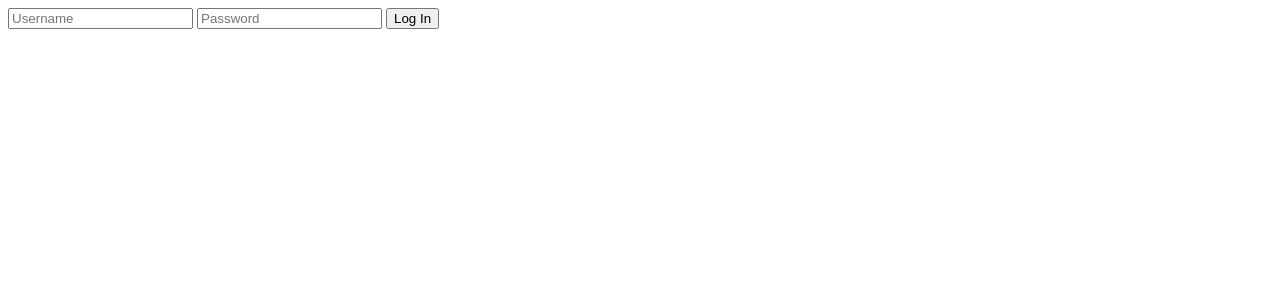
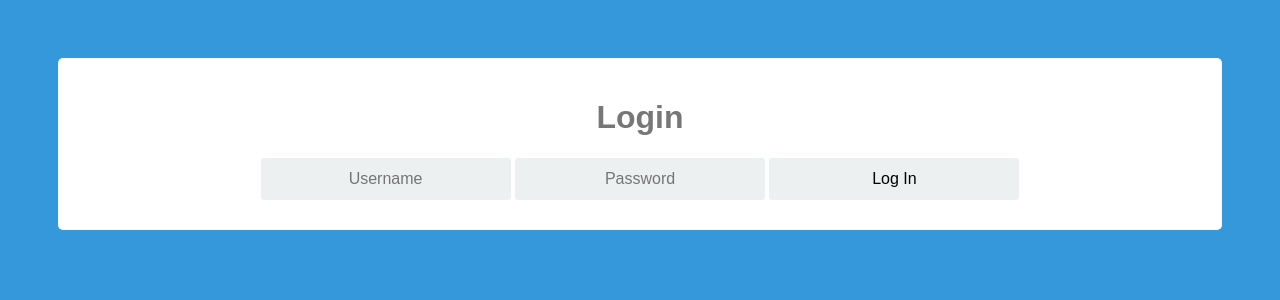
Before and after one commit to mcardacci/flask_login_authentication, a Flask app: page / in a window 1280 px wide. Shown: the top 300 px of the page. Run offline with Flask 2, Linux system fonts and the light colour scheme.

Commit message:
adds unfinished styling

```diff
--- /dev/null
+++ b/static/style.css
@@ -0,0 +1,78 @@
+* {
+box-sizing: border-box;
+}
+
+*:focus {
+	outline: none;
+}
+body {
+font-family: Arial;
+background-color: #3498DB;
+padding: 50px;
+}
+.login {
+margin: 20px auto;
+width: 300px;
+}
+.login-screen {
+background-color: #FFF;
+padding: 20px;
+border-radius: 5px
+}
+
+.app-title {
+text-align: center;
+color: #777;
+}
+
+.login-form {
+text-align: center;
+}
+.control-group {
+margin-bottom: 10px;
+}
+
+input {
+text-align: center;
+background-color: #ECF0F1;
+border: 2px solid transparent;
+border-radius: 3px;
+font-size: 16px;
+font-weight: 200;
+padding: 10px 0;
+width: 250px;
+transition: border .5s;
+}
+
+input:focus {
+border: 2px solid #3498DB;
+box-shadow: none;
+}
+
+.btn {
+  border: 2px solid transparent;
+  background: #3498DB;
+  color: #ffffff;
+  font-size: 16px;
+  line-height: 25px;
+  padding: 10px 0;
+  text-decoration: none;
+  text-shadow: none;
+  border-radius: 3px;
+  box-shadow: none;
+  transition: 0.25s;
+  display: block;
+  width: 250px;
+  margin: 0 auto;
+}
+
+.btn:hover {
+  background-color: #2980B9;
+}
+
+.login-link {
+  font-size: 12px;
+  color: #444;
+  display: block;
+	margin-top: 12px;
+}
--- a/templates/login.html
+++ b/templates/login.html
@@ -1,11 +1,22 @@
+
+<link rel="stylesheet" type="text/css" href="/static/style.css">
 {% block body %}
 {% if session['logged_in'] %}
 	<p>You're logged in already!</p>
 {% else %}
 <form action="/login" method="POST">
-	<input type="username" name="username" placeholder="Username">
-	<input type="password" name="password" placeholder="Password">
-	<input type="submit" value="Log In">
+	<div class="login-screen">
+		<div class="app-title">
+			<h1>Login</h1>
+		</div>
+		<div class="login-form">
+			<div class="control-group">
+<!---START HERE https://pythonspot.com/en/login-authentication-with-flask/ -->
+ <input type="username" name="username" placeholder="Username">
+			<input type="password" name="password" placeholder="Password">
+			<input type="submit" value="Log In">
+		</div>
+	</div>
 </form>
 {% endif %}
 {% endblock %}
```
